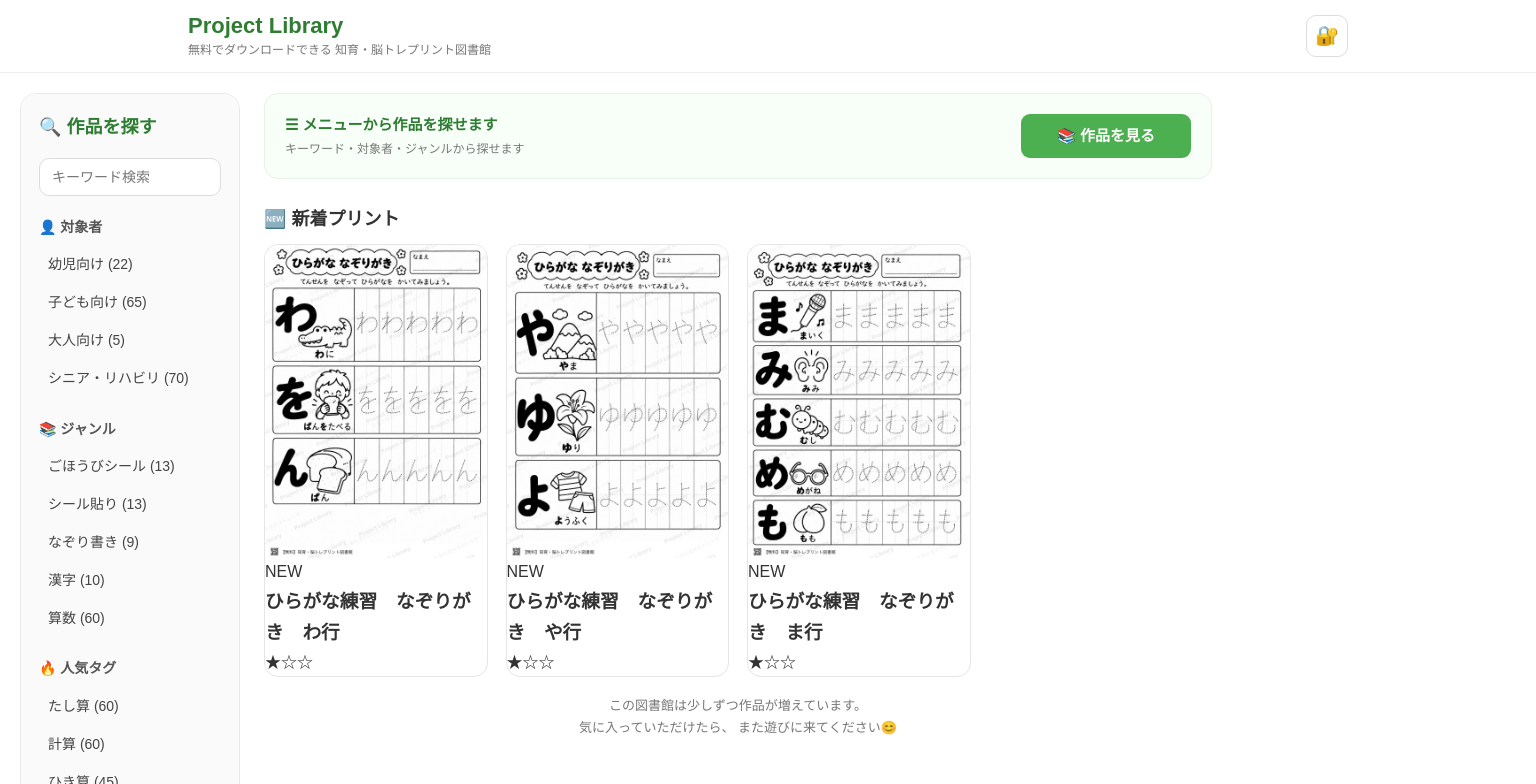
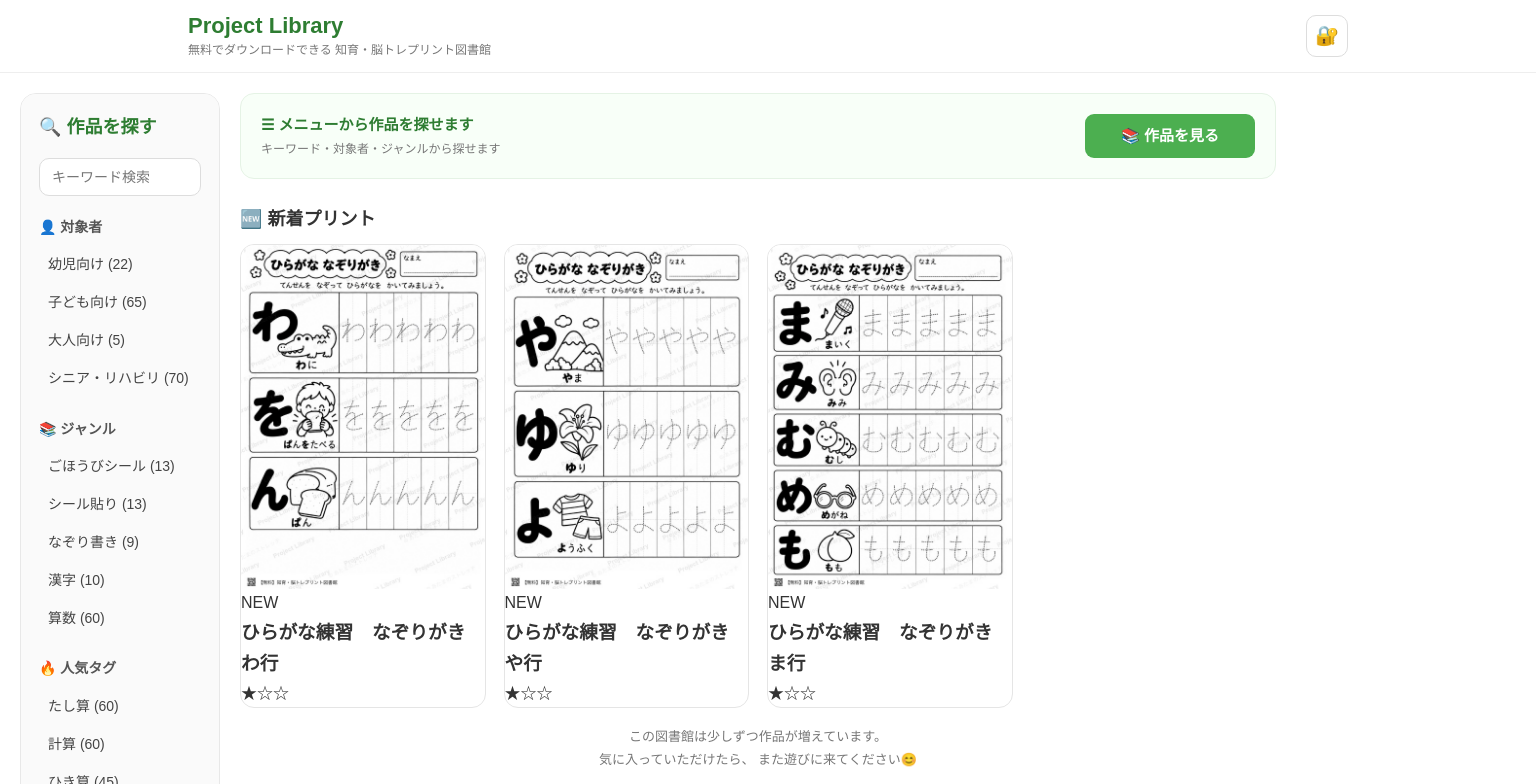
Before and after one commit to saaaachi/project_library, a plain HTML site: page index.html in a window 1536 px wide. Shown: the top 784 px of the page. Drawn offline with Linux system fonts and the light colour scheme.

Commit message:
style.css を更新

```diff
--- a/assets/css/style.css
+++ b/assets/css/style.css
@@ -1852,10 +1852,11 @@ Style Version 7.3
 
 
 
+
 /* =====================================================
    Project Library
    PC右側広告
-   Version 1.0
+   Version 1.1
 ===================================================== */
 
 /* 初期状態では非表示 */
@@ -1863,35 +1864,46 @@ Style Version 7.3
     display: none;
 }
 
-/* 十分な横幅があるPCだけ表示 */
-@media (min-width: 1350px) {
+/* PC：画面幅1100px以上で右側広告を表示 */
+@media (min-width: 1100px) {
 
     body > .container {
+        width: 100%;
         max-width: 1600px;
         display: grid;
+
         grid-template-columns:
-            220px
+            200px
             minmax(0, 1fr)
-            280px;
-        gap: 24px;
+            220px;
+
+        gap: 20px;
         align-items: start;
+    }
+
+    body > .container > main {
+        min-width: 0;
     }
 
     body > .container > #adSidebar {
         display: block;
         width: 100%;
         min-width: 0;
+
         position: sticky;
         top: 20px;
+        align-self: start;
     }
 
     .right-ad-inner {
         width: 100%;
         min-height: 250px;
         padding: 10px;
+
         background: #FAFAFA;
         border: 1px solid #EEEEEE;
         border-radius: 12px;
+
         overflow: hidden;
     }
 
@@ -1908,6 +1920,13 @@ Style Version 7.3
     }
 }
 
+/* スマホ・タブレットでは右側広告を非表示 */
+@media (max-width: 1099px) {
+    #adSidebar {
+        display: none !important;
+    }
+}
+
 /* 印刷時は広告を表示しない */
 @media print {
     #adSidebar {
```
